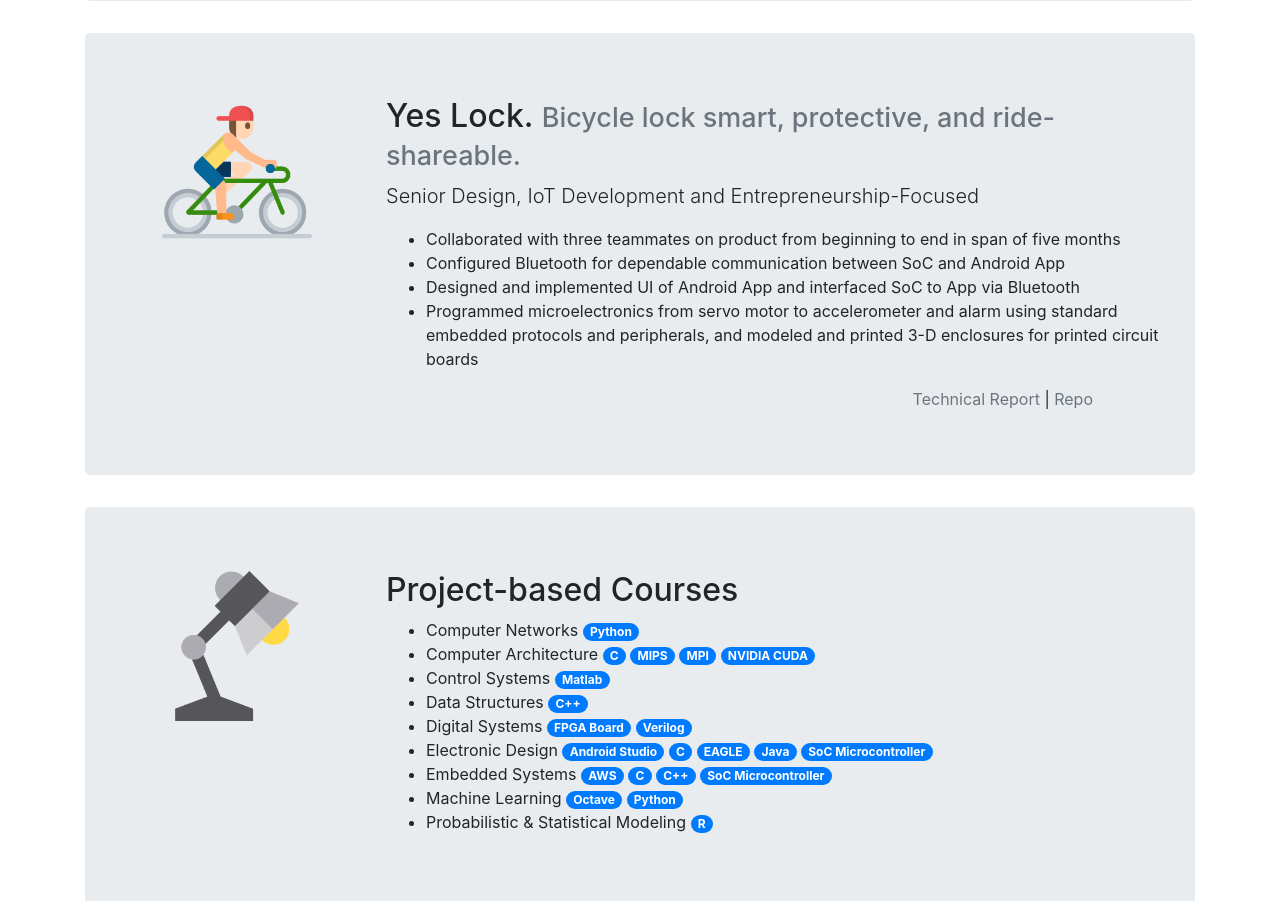
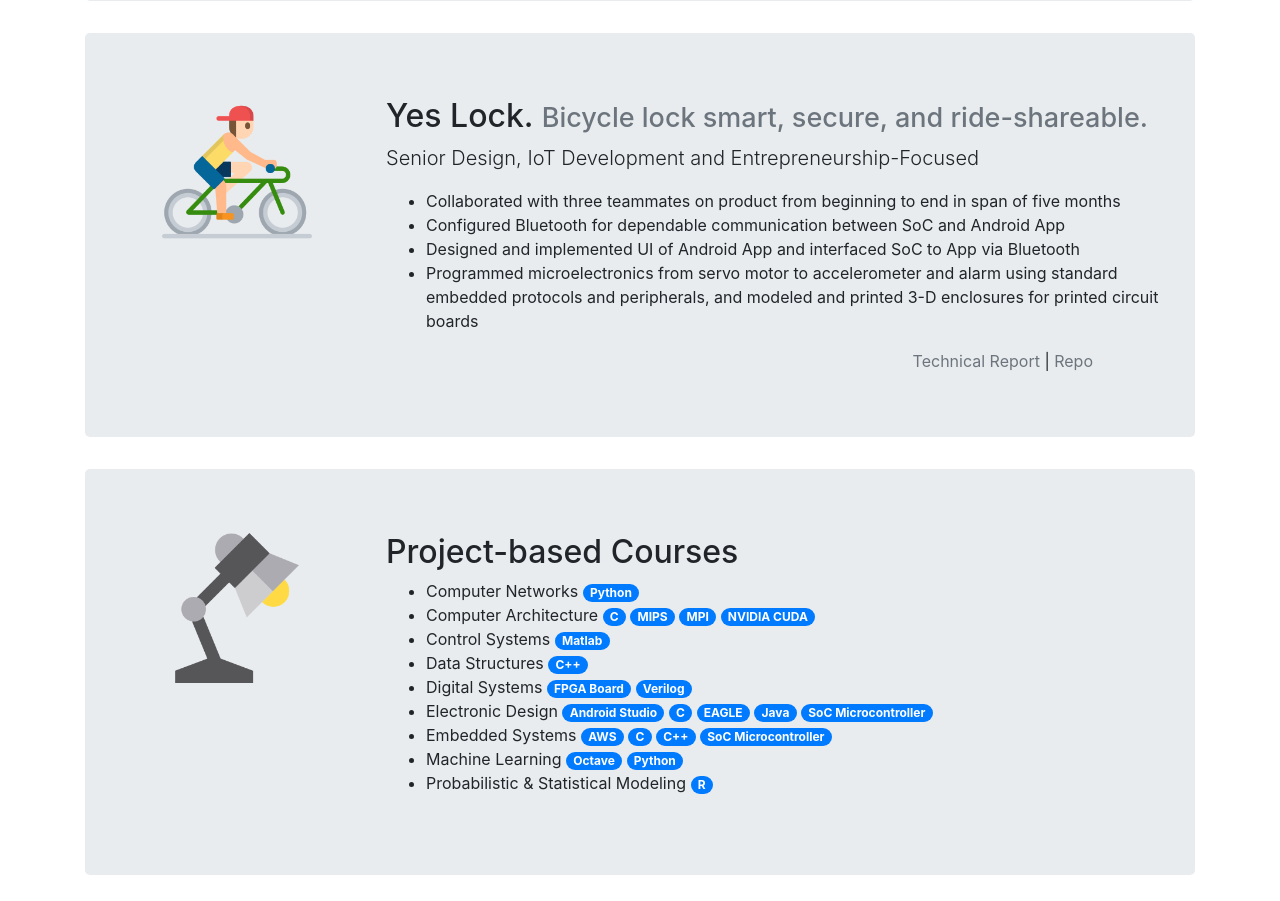
Before and after one commit to hi-steve/hi-steve.github.io, a plain HTML site: page index.html in a window 1280 px wide. Shown: the part 1896-2797 px from the top of the page. Drawn offline with nearby package versions, Linux system fonts and the light colour scheme.

Commit message:
Update index.html

```diff
--- a/index.html
+++ b/index.html
@@ -171,7 +171,7 @@
         </div>
 
         <div class="col-md-9">
-          <h2 class="featurette-heading">Yes Lock. <span class="catch-phrase text-muted">Bicycle lock smart, protective, and ride-shareable.</span></h2>
+          <h2 class="featurette-heading">Yes Lock. <span class="catch-phrase text-muted">Bicycle lock smart, secure, and ride-shareable.</span></h2>
           <p class="lead">Senior Design, IoT Development and Entrepreneurship-Focused</p>
           <ul>
             <li>Collaborated with three teammates on product from beginning to end in span of five months</li>
```
